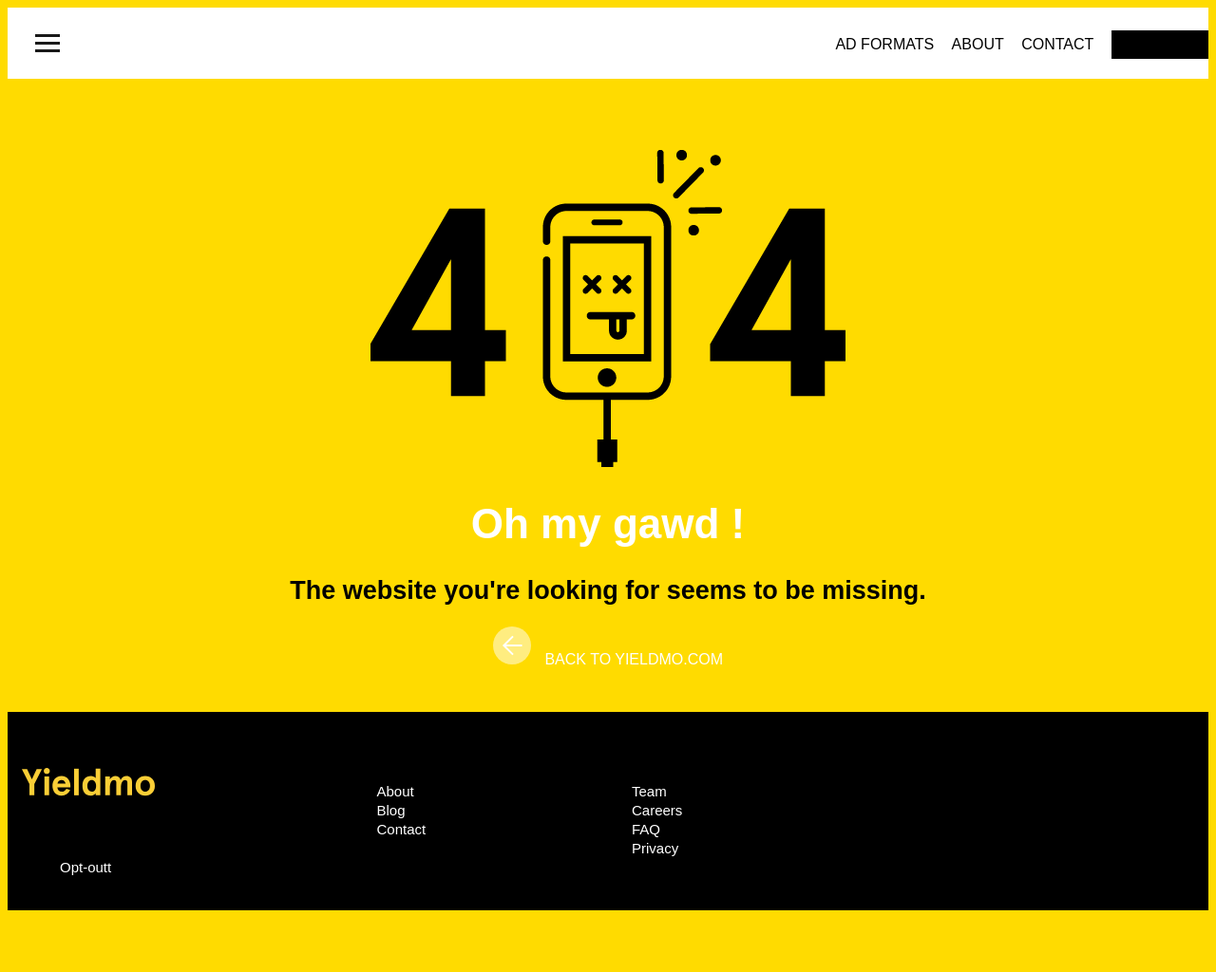
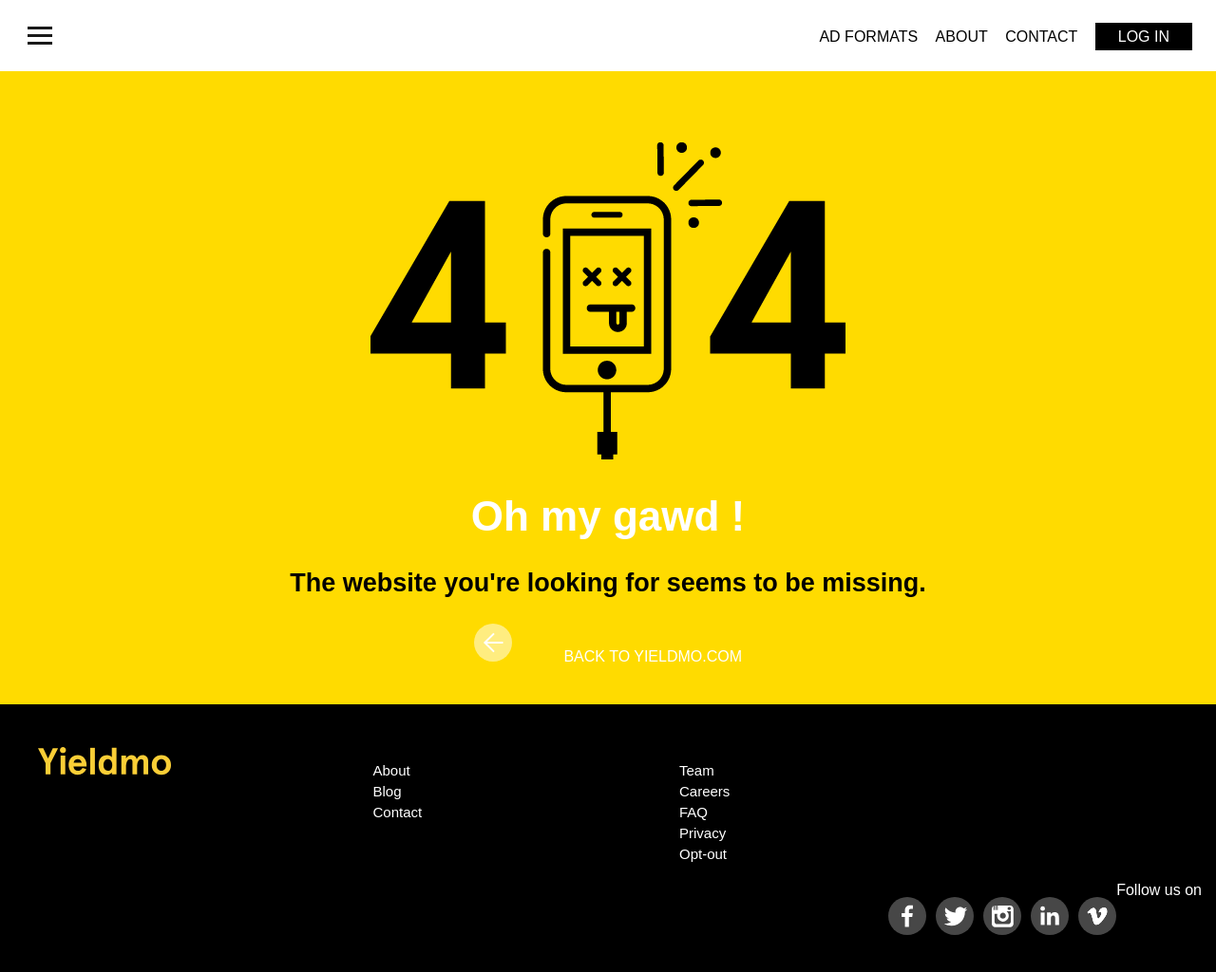
Before and after one commit to lauriiiiiiiine/exercice404, a plain HTML site: page index.html in a window 1280 px wide. Shown: the whole page at 95% size. Before the commit the page ends 967 px from the top, so only its background shows below. Drawn offline with Linux system fonts and the light colour scheme.

Commit message:
Pour Corrections

```diff
--- a/index.html
+++ b/index.html
@@ -30,8 +30,8 @@
                 <h2> The website you're looking for seems to be missing.</h2>
             </div>
             <div class="fleche">
-                <img src="image/btn-404.svg"></img>
-                <a href="#">BACK TO YIELDMO.COM</a>
+                <img src="image/btn-404.svg">
+                <a href="#"> Back to yieldmo.com </a>
             </div>
         </div>
 
@@ -52,11 +52,20 @@
                         <li>Careers</li>
                         <li>FAQ</li>
                         <li>Privacy</li>
-                        <li>Opt-outt</li>
+                        <li>Opt-out</li>
                     </ul>
-            </<div>
+            </div>
             <div class="follow">
-                    Follow us on
+                    <p class="follow us">Follow us on</p>
+                    <div class="pictos">
+                        <ul>
+                            <li> <img src="image/logo-facebook.svg"> </li>
+                            <li> <img src="image/logo-twitter.svg"> </li>
+                            <li> <img src="image/logo-instagram.svg"> </li>
+                            <li> <img src="image/logo-linkedin.svg"> </li>
+                            <li> <img src="image/logo-vimeo.svg"> </li>
+                        </ul>
+                    </div>
             </div>
         </div>
 
--- a/style.css
+++ b/style.css
@@ -1,4 +1,5 @@
 body{
+    margin: 0px;
     background-color: #ffdb00;
     font-family: Arial;
 }
@@ -21,6 +22,7 @@ body{
 }
 
 .menu li{
+    margin-top: 5px;
     display: inline-block;
     margin-left: 14px;
     text-align: center;
@@ -31,11 +33,12 @@ body{
     color: black;
 }
 
-.login{
-    color: #ffffff;
+.header .menu li:last-child a{
     padding: 6px 24px;
+    margin-right: 25px;
     margin-top: -1px;
     background-color: black;
+    color:white;
 }
 
 .erreur{
@@ -66,31 +69,36 @@ body{
 }
 
 .fleche a{
+    color:#fff;
+    text-transform:uppercase;
     text-decoration: none;
-    color: white;
-    margin-top: 10px;
-    margin-left: 10px;
+    padding-left:50px;
+    line-height: 80px;
+    padding-top:20px;
+    padding-bottom:20px;
 }
 
 .footer{
+    overflow: hidden;
+    color: white;
     margin-top: 50px;
     background-color: black;
     padding-right: 15px;
     padding-left: 15px;
     float: none;
-    padding-top: 59px;
+    padding-top: 45px;
+    padding-bottom: 50px;
 }
 
 .logo{
-    margin: 28p 0 0 25px;
+    margin: 0 0 0 25px;
     list-style-type: none;
-    display: black;
     width: 25%;
     float: left;
 }
 
 .infos{
-    margin: 0 0 0 25px;
+    margin: 0 0 0 0px;
     width: 25%;
     float: left;
 }
@@ -102,15 +110,38 @@ body{
 
 .infos li{
     font-size: 15px;
-    padding-bottom: 3px;
+    margin-bottom: 5px;
 }
 
 .infos2 ul{
+    display: inline-block;
     list-style-type: none;
    color: #ffffff;
 }
 
 .infos2 li{
+    margin-left: 10px;
     font-size: 15px;
-    padding-bottom: 3px;
+    margin-bottom: 5px;
 }
+
+.pictos{
+    display: block;
+    float: right;
+}
+
+.pictos ul li{
+    list-style: none;
+    margin: 0 0 0 10px;
+    float: left;
+}
+
+.pictos ul li img{
+    display: block;
+    width: 40px;
+}
+
+.follow p {
+    float: right;
+    margin: 0 0 0 0px;
+}
```
